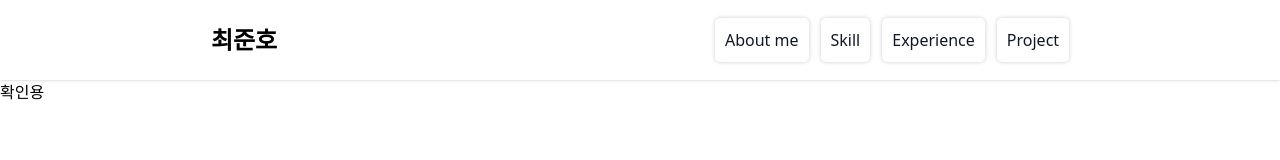
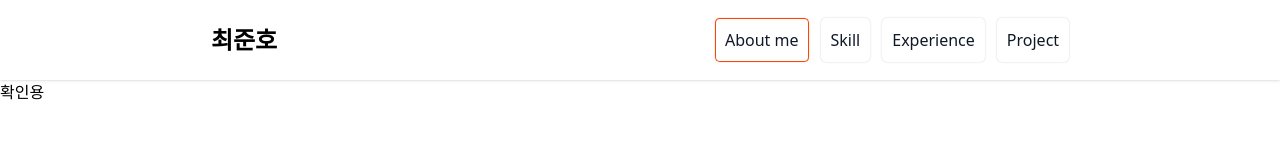
Before and after one commit to haracedaily/portfolio, a React (Vite) app: page / in a window 1280 px wide. In both pictures the pointer is over the item "About me". Shown: the top 160 px of the page. Built offline with nearby package versions, Linux system fonts and the light colour scheme.

Commit message:
no message

```diff
--- a/src/css/header.module.css
+++ b/src/css/header.module.css
@@ -2,7 +2,34 @@
     &>li{
         padding: 10px;
         border-radius: 5px;
-        box-shadow: 0 0 4px 0 rgba(0,0,0,0.2);
+        box-shadow: 0 0 2px 0 rgba(0,0,0,0.2);
         cursor: pointer;
+        position: relative;
+        &:hover{
+            &::before{
+                position: absolute;
+                content:"";
+                top:0;
+                left:0;
+                border-radius: 5px;
+                width: 100%;
+                height:100%;
+                border-top: 1px solid orangered;
+                border-right: 1px solid orangered;
+                transition: width 0.5s ease-in-out,height 0.5s ease-in-out 0.5s;
+            }
+            &::after{
+                position: absolute;
+                content:"";
+                top:0;
+                left:0;
+                border-radius: 5px;
+                width: 100%;
+                height:100%;
+                border-bottom: 1px solid orangered;
+                border-left: 1px solid orangered;
+                transition: border-color ease-out 0.5s, width 0.5s ease-in-out 1s,height 0.5s ease-in-out 1.5s;
+            }
+        }
     }
 }
```
